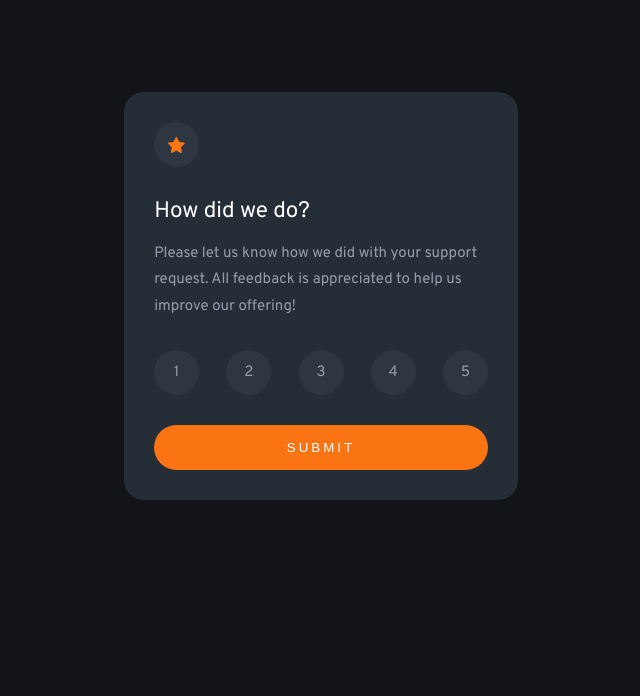
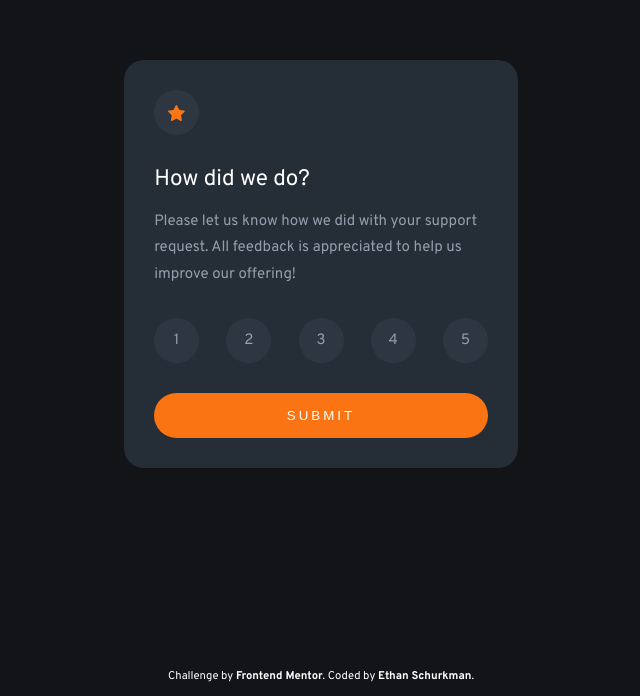
Before and after one commit to ethan-schurkman/interactive-rating-component-main, a plain HTML site: page index.html in a window 1280 px wide. Shown: the part 104-800 px from the top of the page, without its empty margins (319-959 px from the left). Drawn offline with Linux system fonts and the light colour scheme.

Commit message:
small fixes

```diff
--- a/index.html
+++ b/index.html
@@ -13,6 +13,7 @@
 </head>
 
 <body>
+  <main>
     <section class="survey card">
       <div class="star">
         <img src="images/icon-star.svg" alt="star">
@@ -32,13 +33,18 @@
       <button class="submit-btn">SUBMIT</button>
     </section>
     <section class="thank-you card" style="display:none">
-    <img src="images/illustration-thank-you.svg" class="illustration-thank-you">
+      <img src="images/illustration-thank-you.svg" alt="thank-you" class="illustration-thank-you">
       <p class="final-rating">You selected <span class="score"></span> out of 5</p>
       <div class="thank-you-content">
         <h1>Thank You!</h1>
-      <p>We appreciate you taking the time to give a rating. If you ever need more support, don't hesitate to get in touch!</p>
+        <p>We appreciate you taking the time to give a rating. If you ever need more support, don't hesitate to get in
+          touch!</p>
       </div>
     </section>
+  </main>
+  <footer>
+    <div class="attribution">Challenge by <a href="https://www.frontendmentor.io/home" target="_blank">Frontend Mentor</a>. Coded by <a href="https://github.com/ethan-schurkman" target="_blank">Ethan Schurkman</a>.</div>
+  </footer>
   <script src="script.js"></script>
 </body>
 
--- a/styles.css
+++ b/styles.css
@@ -6,6 +6,7 @@
 
 :root {
     font-size: 15px;
+    font-family: 'Overpass', sans-serif;
     --primary-orange: hsl(25, 97%, 53%);
     --neutral-white: hsl(0, 0%, 100%);
     --neutral-lt-grey: hsl(217, 12%, 63%);
@@ -26,13 +27,37 @@ p {
 }
 
 body {
-    font-family: 'Overpass', sans-serif;
     background: var(--neutral-very-dk-blue);
     color: var(--neutral-white);
-    height: 100vh;
+}
+
+main {
+    min-height: 92vh;
+    margin-bottom: 3vh;
     display: flex;
     justify-content: center;
+    align-items: center
+}
+
+footer {
+    height: 5vh;
+    color: var(--neutral-white);
+    text-align: center;
+    font-size: 0.75rem;
+    display: flex;
     align-items: center;
+    justify-content: center;
+}
+
+a {
+    color: var(--neutral-white);
+    text-decoration: none;
+    font-weight: bold;
+}
+
+a:visited {
+    color: var(--neutral-white);
+    text-decoration: none;
 }
 
 .card {
@@ -122,9 +147,18 @@ body {
     margin-bottom: 2rem;
 }
 
+.attribution {
+    width: 26.25rem;
+}
+
 @media (max-width: 450px) {
     .card {
         width: 20rem;
         padding: 1rem;
     }
+
+    .attribution {
+        font-size: 0.5rem;
+        width: 20rem;
+    }
 }
```
Lines whose indentation alone changed are shown as unchanged.
